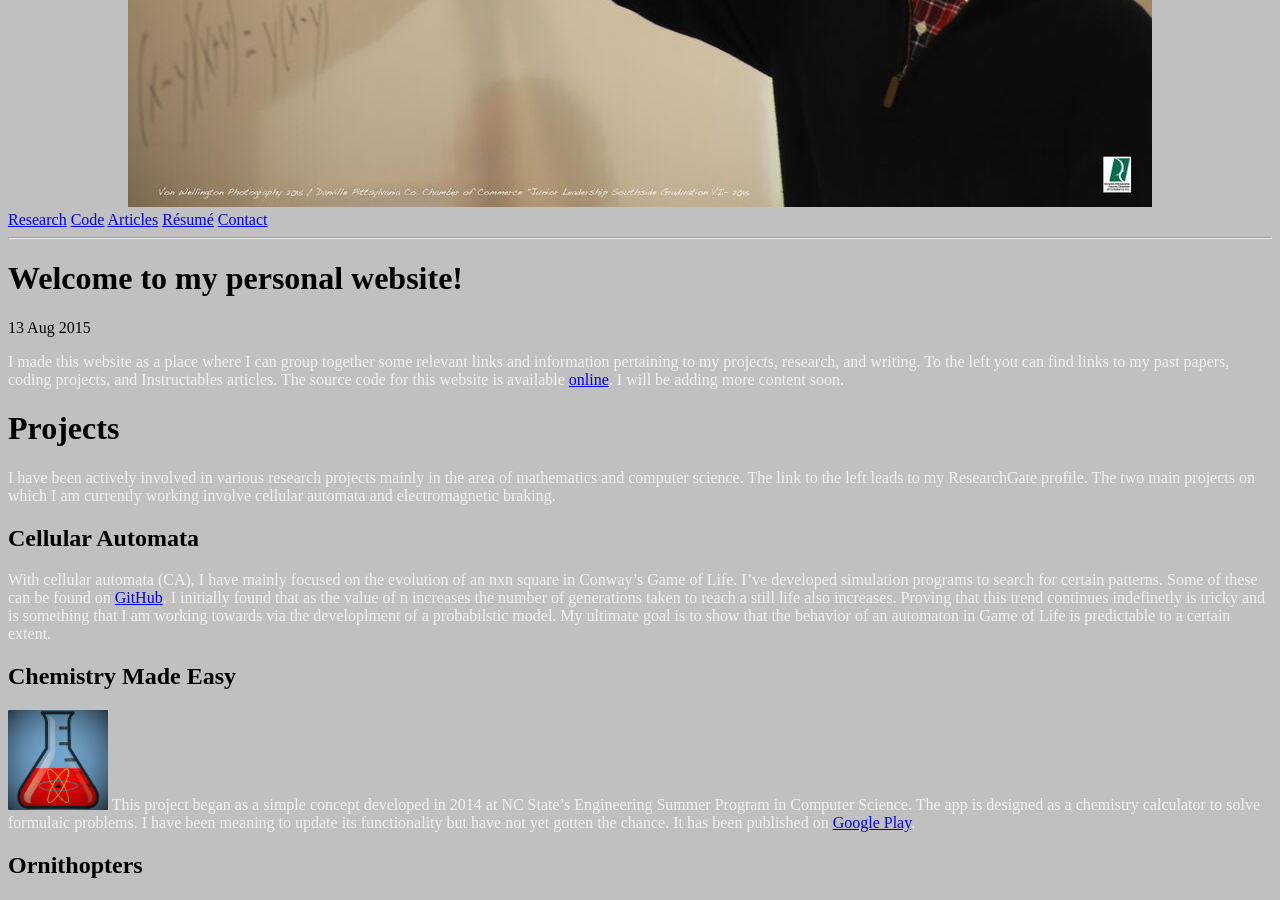
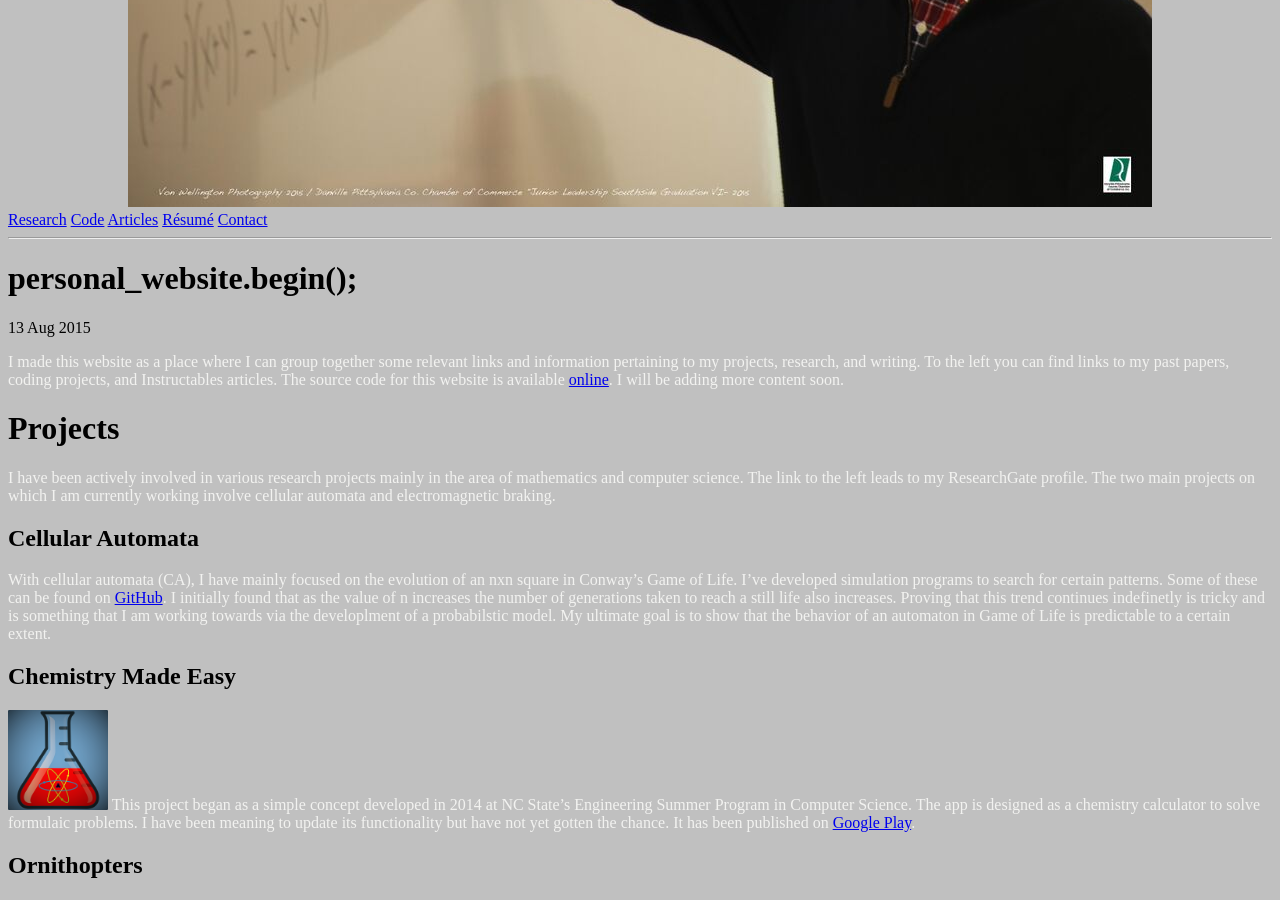
Before and after one commit to cakoch10/cakoch10.github.io, a Jekyll site: the page built from _posts/2015-08-13-main.md, in a window 1280 px wide and 900 px high, scrolled down 590 px. Built offline with Jekyll 4.4.1, drawn with Linux system fonts in a browser that asks for light colours; Markdown is read by kramdown in place of the engine named in the settings.

Commit message:
Update 2015-08-13-main.md

```diff
--- a/_posts/2015-08-13-main.md
+++ b/_posts/2015-08-13-main.md
@@ -1,6 +1,6 @@
 ---
 layout: post
-title: Welcome to my personal website!
+title: personal_website.begin();
 ---
 
 <span style="color:#f2f2f0">
```
